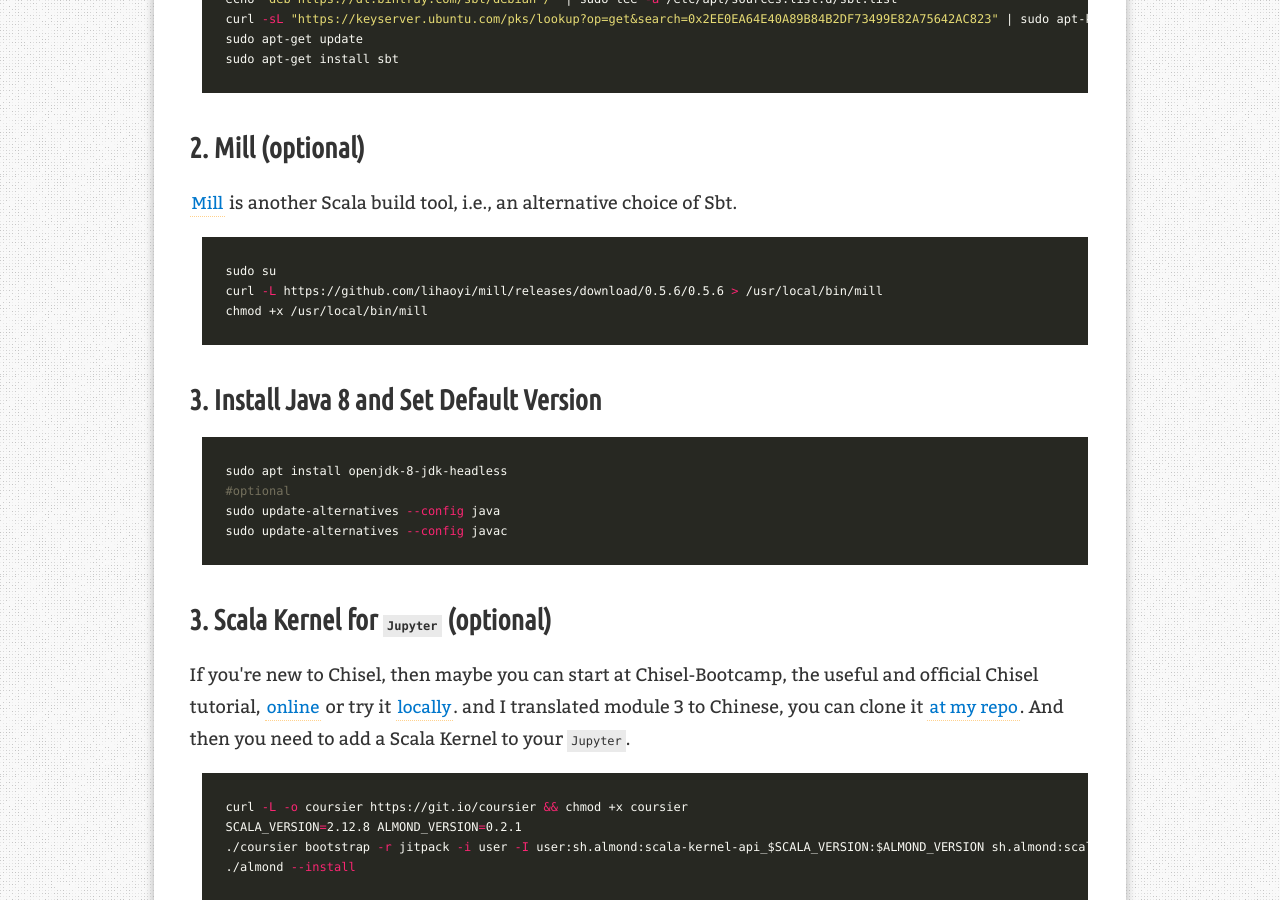
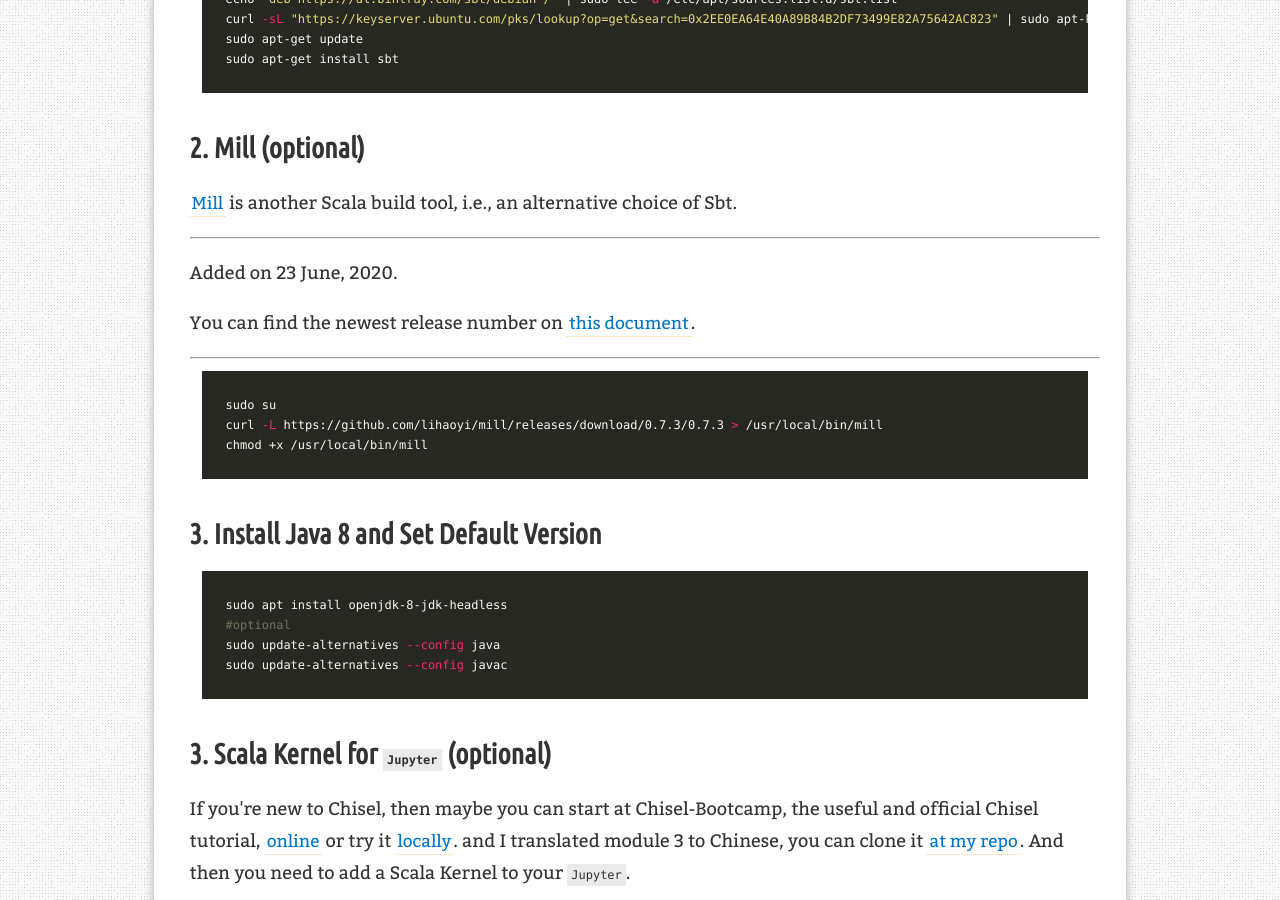
Before and after one commit to SingularityKChen/SingularityKChen.github.io, a Jekyll site: the page built from _posts/2020-01-02-Tutorial-Establish-Linux-Env-for-Chisel-and-Chipyard-Dev.md, in a window 1280 px wide and 900 px high, scrolled down 1624 px. Built offline with Jekyll 4.4.1, drawn with Linux system fonts in a browser that asks for light colours; comment, search, counter and statistics services are not loaded; some of the changed text lies outside the part shown.

Commit message:
feat: update Tutorial of Chipyard dev env
+ update the mill release verison number;
+ rename the file name;

````diff
--- a/_posts/2020-01-02-Establish-Linux-Environment-for-Chisel-and-Chipyard-Developments.md
+++ b/_posts/2020-01-02-Tutorial-Establish-Linux-Env-for-Chisel-and-Chipyard-Dev.md
@@ -4,7 +4,7 @@ title: "[Tutorial] Establish Linux Environment for Chisel and Chipyard Developme
 description: "This tutorial will help you to establish a Linux environment for Chisel and Chipyard development quickly with little error."
 categories: [Tutorial]
 tags: [Chipyard, RISC-V, Scala, Sbt, Mill]
-last_updated: 2020-02-16 19:26:00 GMT+8
+last_updated: 2020-06-23 23:02:00 GMT+8
 excerpt: This tutorial will help you to establish a Linux environment for Chisel and Chipyard development quickly with little error.
 redirect_from:
   - /2020/01/03/
@@ -42,9 +42,17 @@ sudo apt-get install sbt
 
 [Mill](https://github.com/lihaoyi/mill) is another Scala build tool, i.e., an alternative choice of Sbt.
 
+------
+
+Added on 23 June, 2020.
+
+You can find the newest release number on [this document](http://www.lihaoyi.com/mill/#manual).
+
+------
+
 ```shell
 sudo su
-curl -L https://github.com/lihaoyi/mill/releases/download/0.5.6/0.5.6 > /usr/local/bin/mill
+curl -L https://github.com/lihaoyi/mill/releases/download/0.7.3/0.7.3 > /usr/local/bin/mill
 chmod +x /usr/local/bin/mill
 ```
 
````
